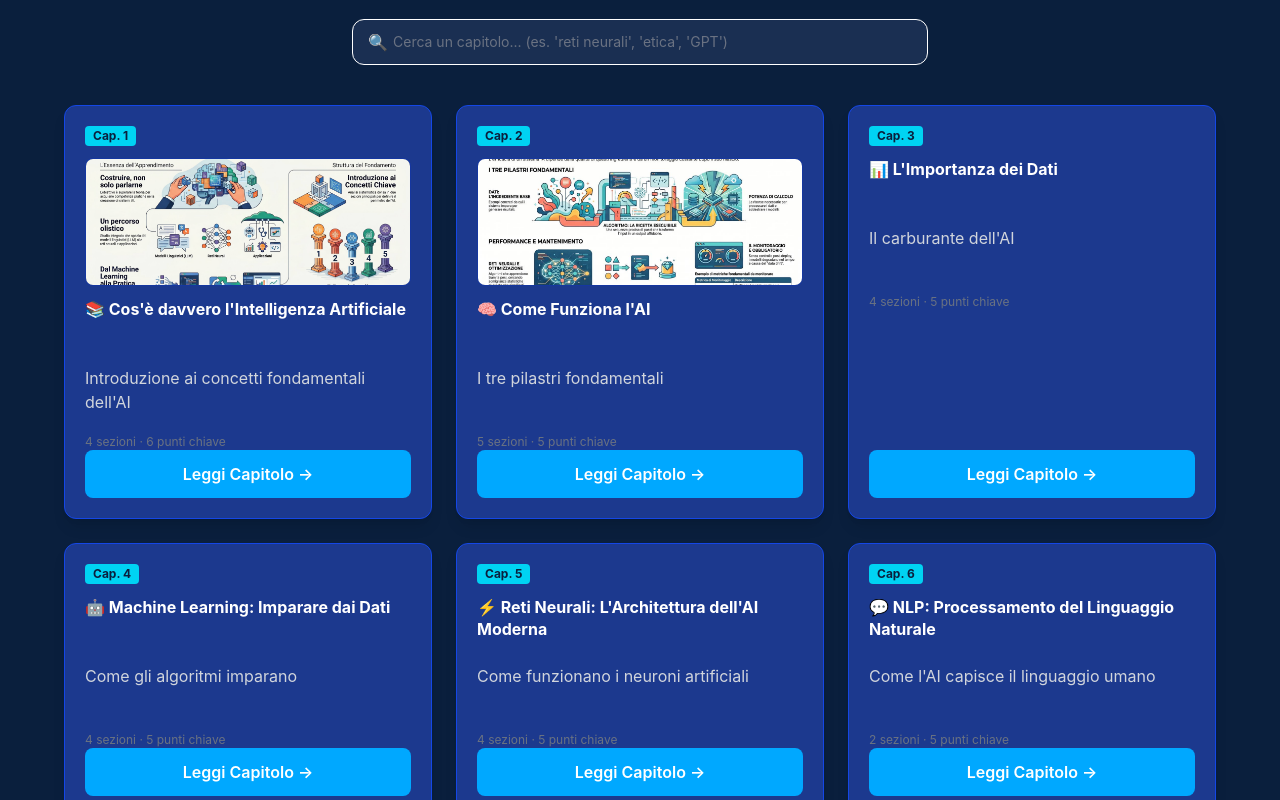
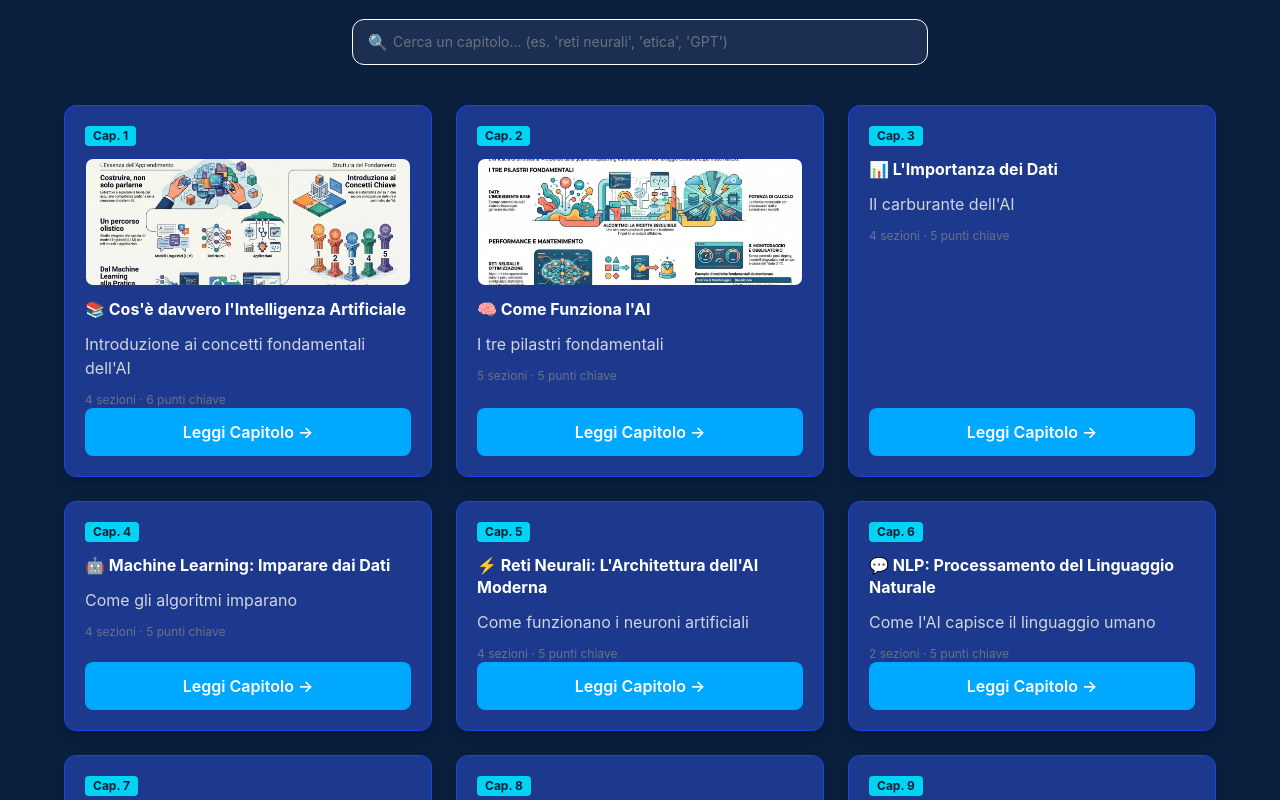
Before and after one commit to MT-Showcases/ai-fundamentals-showcase, a Next.js app: page / in a window 1280 px wide. Shown: the part 680-1480 px from the top of the page. Built offline with nearby package versions, Linux system fonts and the light colour scheme.

Commit message:
ui: remove forced min-heights on chapter cards to fix excessive spacing

```diff
--- a/app/page.tsx
+++ b/app/page.tsx
@@ -86,7 +86,7 @@ export default function Home() {
 
               return (
                 <Card key={chapter.id} className="h-full flex flex-col">
-                  <div className="space-y-3">
+                  <div className="space-y-3 flex-1">
                     <div className="flex items-center gap-2">
                       <span className="bg-cyan-400 text-navy-900 px-2 py-0.5 rounded text-xs font-bold">
                         Cap. {chapter.id}
@@ -102,10 +102,10 @@ export default function Home() {
                       />
                     )}
 
-                    <h3 className="text-base font-bold text-white leading-snug min-h-[3.5rem]">
+                    <h3 className="text-base font-bold text-white leading-snug line-clamp-2">
                       {chapterEmojis[chapter.id] ?? ''} {chapter.title}
                     </h3>
-                    <p className="text-gray-300 text-base line-clamp-2 min-h-[3.5rem]">{chapter.description}</p>
+                    <p className="text-gray-300 text-base line-clamp-2">{chapter.description}</p>
                     <div className="text-xs text-gray-500">
                       {chapter.sections.length} sezioni · {chapter.keyTakeaways.length} punti chiave
                     </div>
```
